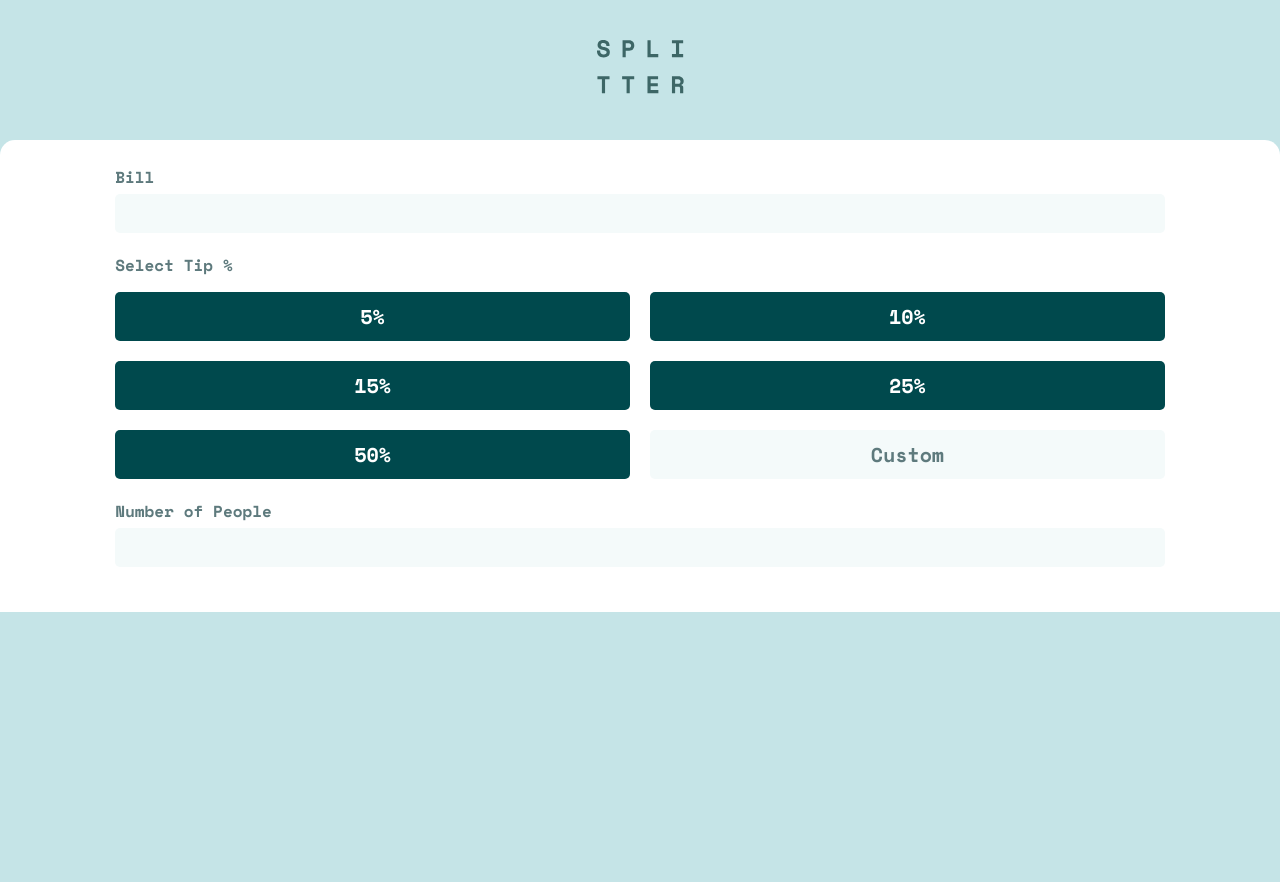
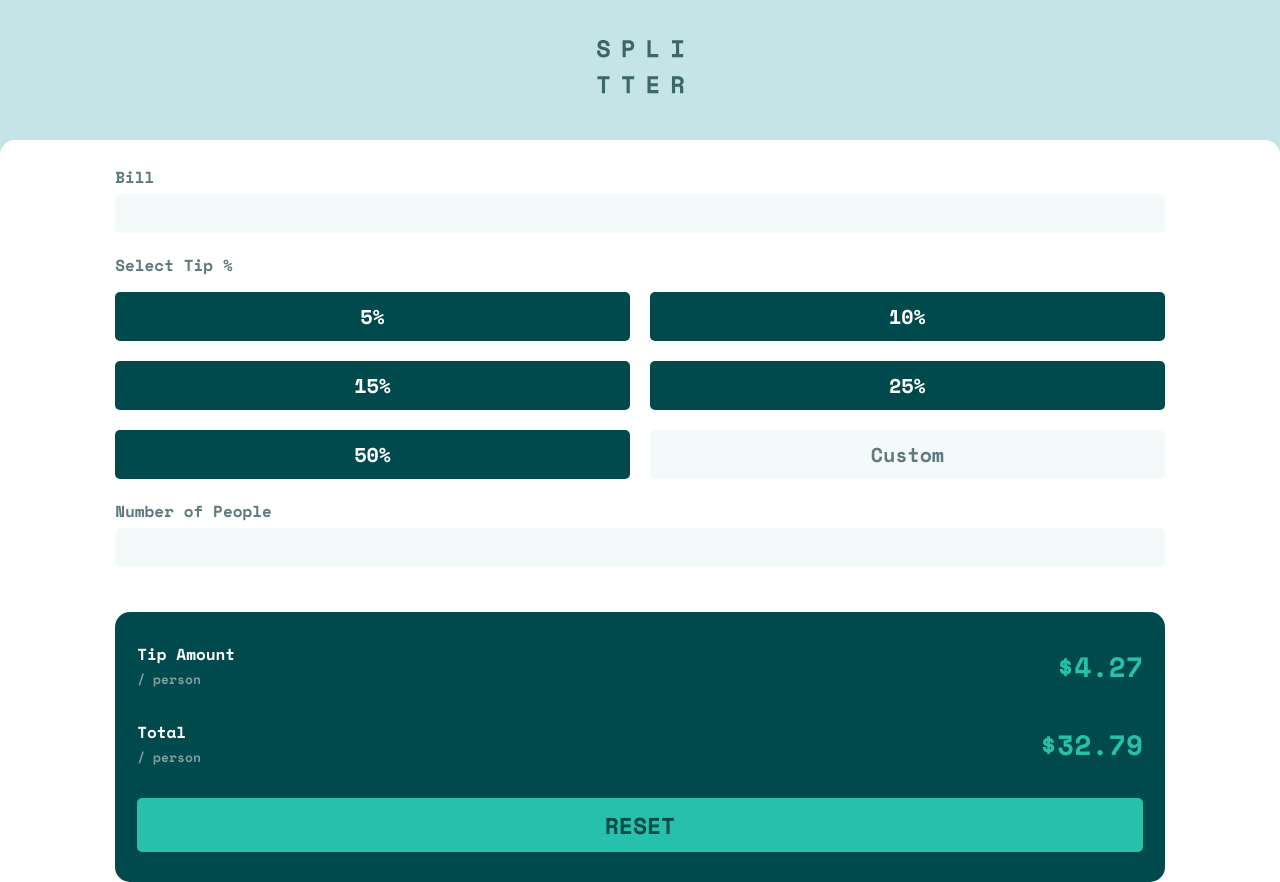
Before and after one commit to Auddity/FEM_Tip-Calculator-React, a React (Create React App) app: page / in a window 1280 px wide. Before the commit the page ends 800 px from the top, so only its background shows below. Built offline with nearby package versions, Linux system fonts and the light colour scheme.

Commit message:
display styles

```diff
--- a/src/components/Display.js
+++ b/src/components/Display.js
@@ -1,15 +1,28 @@
 import React from 'react'
+import '../css/Display.css';
 
 function Display({ total, tipPerPerson, formatter }) {
   return (
     <div className='Display'>
-      <p>
-        {tipPerPerson !=='' && formatter.format(tipPerPerson)}
-      </p>
-
-      <p>
-        {total !=='' && formatter.format(total)}
-      </p>
+      <div className="valueCtnr">
+        <p>Tip Amount
+          <br/>
+          <span>/ person</span></p>
+        <p className='value'>
+          {tipPerPerson !=='' && formatter.format(tipPerPerson)}
+          $4.27
+        </p>
+      </div>
+      <div className="valueCtnr">
+        <p>Total
+          <br/>
+          <span>/ person</span></p>
+        <p className='value'>
+          {total !=='' && formatter.format(total)}
+          $32.79
+        </p>
+      </div>
+      <button className="resetBtn">RESET</button>
     </div>
   )
 }
--- a/src/css/App.css
+++ b/src/css/App.css
@@ -11,8 +11,3 @@ main {
   border-top-left-radius: 1.5rem;
   border-top-right-radius: 1.5rem;
 }
-
-main .Display {
-  background-color: var(--VeryDarkCyan);
-  color: var(--White)
-}
--- /dev/null
+++ b/src/css/Display.css
@@ -0,0 +1,38 @@
+.Display {
+  width: 82%;
+  background-color: var(--VeryDarkCyan);
+  color: var(--White);
+  text-align: left;
+  padding-block: 3rem;
+  padding-inline: 2.2rem;
+  margin-inline: auto;
+  border-radius: 1.5rem;
+}
+
+.Display .valueCtnr {
+  display: flex;
+  align-items: center;
+  justify-content: space-between;
+  margin-block-end: 3rem;
+}
+
+.Display .valueCtnr span {
+  font-size: 1.3rem;
+  color: var(--GrayishCyan);
+}
+
+.Display .valueCtnr .value {
+  font-size: 2.8rem;
+  color: var(--StrongCyan)
+}
+
+.Display .resetBtn {
+  width: 100%;
+  font-family: inherit;
+  font-size: 2.3rem;
+  background-color: var(--StrongCyan);
+  color: var(--VeryDarkCyan);
+  padding-block: 1rem;
+  border: none;
+  border-radius: .5rem;
+}
```
